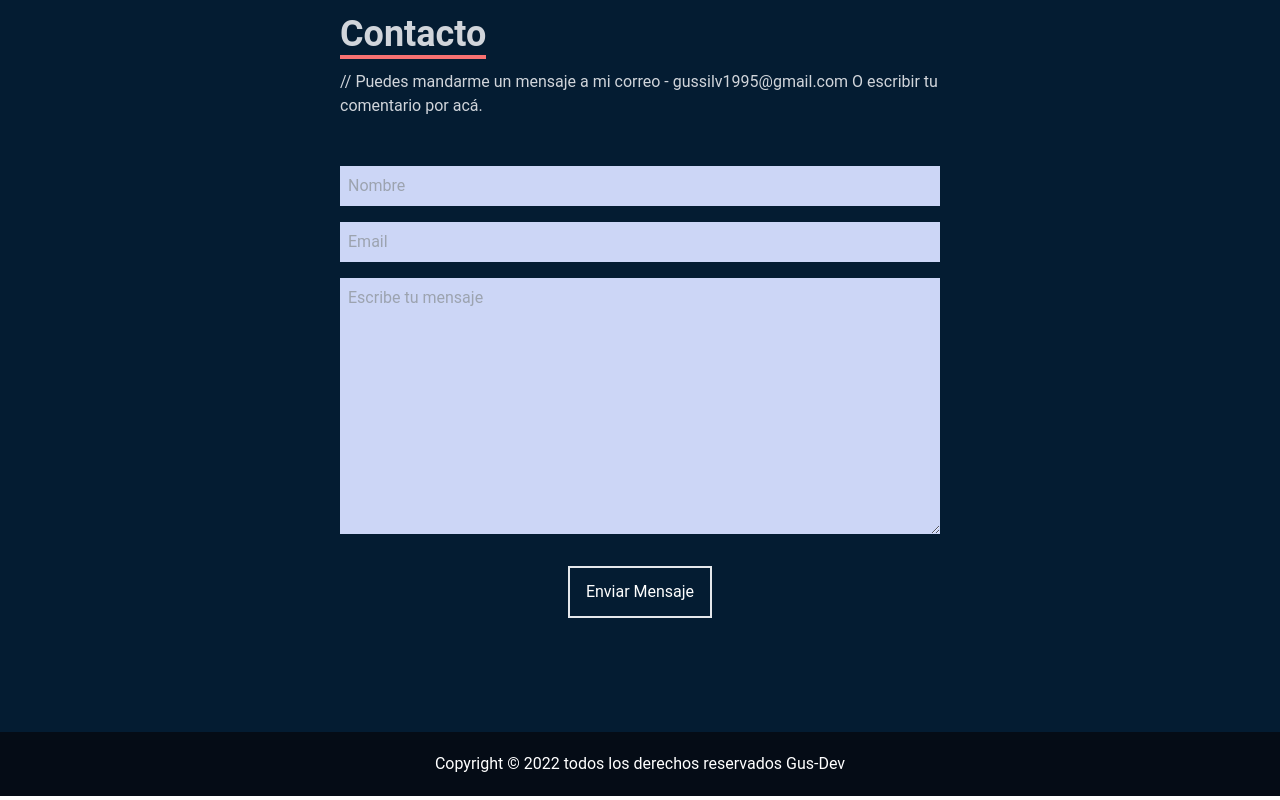
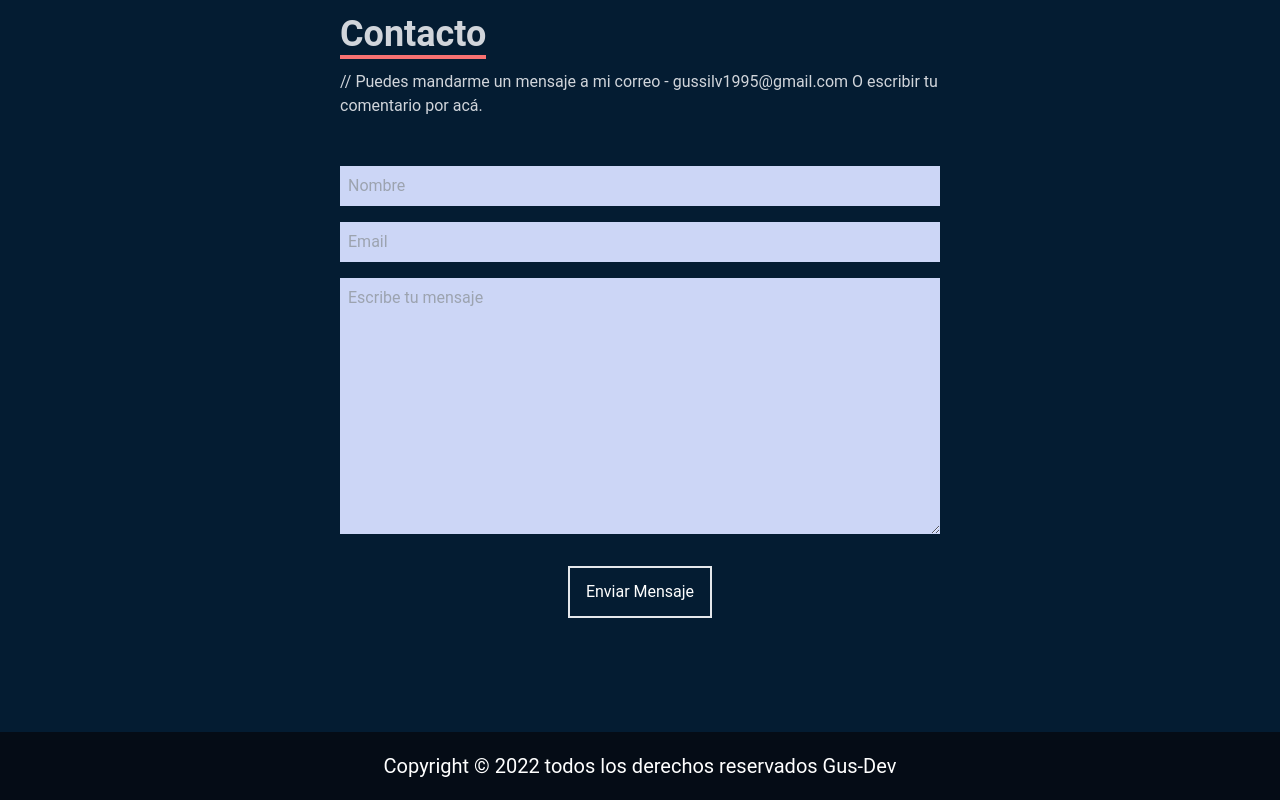
Before and after one commit to soygussil/portafolio-react, a React (Create React App) app: page / in a window 1280 px wide. Shown: the part 4113-4913 px from the top of the page. Built offline with nearby package versions, Linux system fonts and the light colour scheme.

Commit message:
Terminé otros detalles

```diff
--- a/public/index.html
+++ b/public/index.html
@@ -13,7 +13,7 @@
     <meta name="theme-color" content="#000000" />
     <meta
       name="description"
-      content="Web site created using create-react-app"
+      content="Portafolio de trabajo de Gustavo Silva"
     />
     <link rel="apple-touch-icon" href="%PUBLIC_URL%/logo192.png" />
     <!--
--- a/src/components/Footer.jsx
+++ b/src/components/Footer.jsx
@@ -3,7 +3,7 @@ import React from 'react'
 const Footer = () => {
   return (
     <div className='bg-[#050c16]'>
-        <footer className='text-center text-white py-5'>
+        <footer className='text-center text-white py-5 text-sm md:text-xl'>
             <p>Copyright &copy; 2022 todos los derechos reservados Gus-Dev</p>
         </footer>
     </div>
```
